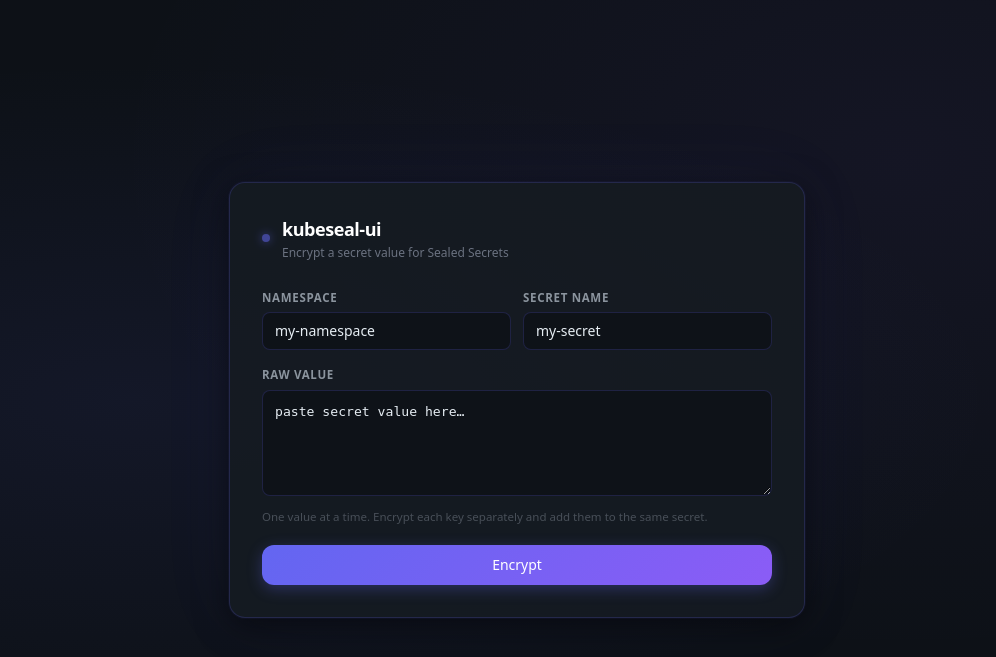
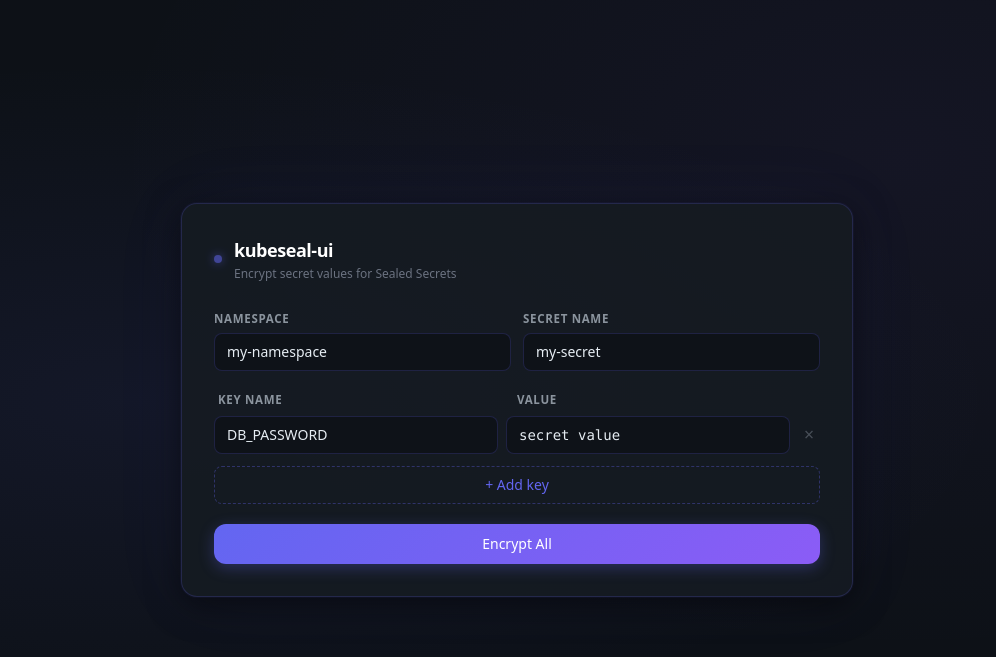
Before and after one commit to kuvi-99/kubeseal-ui, a Python web app: template templates/index.html in a window 1280 px wide. Shown: the top 657 px of the page, without its empty margins (123-1119 px from the left). Run offline with Jinja, Linux system fonts and the light colour scheme; the template is opened without the code that fills it, so the values that code supplies are empty; some libraries are stand-ins or nearby versions.

Commit message:
many_secrets

```diff
--- a/templates/index.html
+++ b/templates/index.html
@@ -17,246 +17,229 @@
     .card {
       background: rgba(22, 27, 34, 0.95);
       border: 1px solid rgba(99, 102, 241, 0.2);
-      box-shadow:
-        0 0 0 1px rgba(99, 102, 241, 0.05),
-        0 8px 32px rgba(0, 0, 0, 0.5),
-        0 0 80px rgba(99, 102, 241, 0.06);
+      box-shadow: 0 0 0 1px rgba(99,102,241,0.05), 0 8px 32px rgba(0,0,0,0.5), 0 0 80px rgba(99,102,241,0.06);
     }
 
     .field {
       background: rgba(13, 17, 23, 0.8) !important;
       border: 1px solid rgba(99, 102, 241, 0.2);
       color: #e6edf3 !important;
-      transition: border-color 0.2s ease, box-shadow 0.2s ease;
       -webkit-text-fill-color: #e6edf3 !important;
+      transition: border-color 0.2s, box-shadow 0.2s;
     }
-
     .field:focus {
       outline: none;
-      border-color: rgba(99, 102, 241, 0.6);
-      box-shadow: 0 0 0 3px rgba(99, 102, 241, 0.12), 0 0 20px rgba(99, 102, 241, 0.08);
+      border-color: rgba(99,102,241,0.6);
+      box-shadow: 0 0 0 3px rgba(99,102,241,0.12), 0 0 20px rgba(99,102,241,0.08);
     }
-
     .field::placeholder { color: #3d4451 !important; }
 
-    textarea.field {
-      font-family: 'JetBrains Mono', 'Fira Code', ui-monospace, monospace;
-      font-size: 0.82rem;
-      line-height: 1.6;
-      resize: vertical;
-    }
-
-    .encrypted-value {
-      font-family: 'JetBrains Mono', 'Fira Code', ui-monospace, monospace;
-      font-size: 0.82rem;
-      background: rgba(13, 17, 23, 0.8);
-      border: 1px solid rgba(34, 197, 94, 0.25);
-      color: #86efac;
-      word-break: break-all;
-    }
+    .entry-row { display: grid; grid-template-columns: 1fr 1fr auto; gap: 8px; align-items: center; }
 
     .yaml-block {
       font-family: 'JetBrains Mono', 'Fira Code', ui-monospace, monospace;
       font-size: 0.78rem;
-      background: rgba(13, 17, 23, 0.8);
-      border: 1px solid rgba(99, 102, 241, 0.15);
+      background: rgba(13,17,23,0.8);
+      border: 1px solid rgba(99,102,241,0.15);
       color: #c9d1d9;
       line-height: 1.7;
     }
+    .yaml-key { color: #79c0ff; }
+    .yaml-enc { color: #ffd700; }
+    .yaml-cmt { color: #484f58; }
 
-    .yaml-key   { color: #79c0ff; }
-    .yaml-val   { color: #a5d6ff; }
-    .yaml-str   { color: #a8ff78; }
-    .yaml-enc   { color: #ffd700; }
-    .yaml-cmt   { color: #484f58; }
+    .btn-primary {
+      background: linear-gradient(135deg, #6366f1 0%, #8b5cf6 100%);
+      box-shadow: 0 4px 15px rgba(99,102,241,0.3);
+      transition: all 0.2s;
+    }
+    .btn-primary:hover:not(:disabled) { box-shadow: 0 6px 25px rgba(99,102,241,0.5); transform: translateY(-1px); }
+    .btn-primary:active:not(:disabled) { transform: translateY(0); }
+    .btn-primary:disabled { opacity: 0.6; cursor: not-allowed; }
 
-    .btn-encrypt {
-      background: linear-gradient(135deg, #6366f1 0%, #8b5cf6 100%);
-      box-shadow: 0 4px 15px rgba(99, 102, 241, 0.3);
-      transition: all 0.2s ease;
+    .btn-add {
+      border: 1px dashed rgba(99,102,241,0.35);
+      color: #6366f1;
+      transition: all 0.15s;
+      background: transparent;
     }
-    .btn-encrypt:hover:not(:disabled) {
-      box-shadow: 0 6px 25px rgba(99, 102, 241, 0.5);
-      transform: translateY(-1px);
+    .btn-add:hover { border-color: rgba(99,102,241,0.7); background: rgba(99,102,241,0.07); }
+
+    .btn-remove {
+      color: #484f58;
+      transition: color 0.15s;
+      background: none; border: none; cursor: pointer;
+      font-size: 1.1rem; line-height: 1; padding: 4px 6px;
     }
-    .btn-encrypt:active:not(:disabled) { transform: translateY(0); }
-    .btn-encrypt:disabled { opacity: 0.6; cursor: not-allowed; }
+    .btn-remove:hover { color: #ef4444; }
 
     .btn-copy {
-      background: rgba(34, 197, 94, 0.12);
-      border: 1px solid rgba(34, 197, 94, 0.3);
-      color: #86efac;
-      transition: all 0.15s ease;
+      background: rgba(99,102,241,0.12);
+      border: 1px solid rgba(99,102,241,0.3);
+      color: #a5b4fc;
+      transition: all 0.15s;
       font-size: 0.72rem;
     }
-    .btn-copy:hover { background: rgba(34, 197, 94, 0.22); }
-    .btn-copy.copied { background: rgba(34, 197, 94, 0.25); border-color: rgba(34, 197, 94, 0.6); }
+    .btn-copy:hover { background: rgba(99,102,241,0.22); }
+    .btn-copy.copied { background: rgba(34,197,94,0.15); border-color: rgba(34,197,94,0.4); color: #86efac; }
 
-    .btn-copy-yaml {
-      background: rgba(99, 102, 241, 0.12);
-      border: 1px solid rgba(99, 102, 241, 0.3);
-      color: #a5b4fc;
-      transition: all 0.15s ease;
-      font-size: 0.72rem;
-    }
-    .btn-copy-yaml:hover { background: rgba(99, 102, 241, 0.22); }
-    .btn-copy-yaml.copied { background: rgba(99, 102, 241, 0.25); border-color: rgba(99, 102, 241, 0.6); }
-
-    .error-box {
-      background: rgba(239, 68, 68, 0.1);
-      border: 1px solid rgba(239, 68, 68, 0.3);
-      color: #fca5a5;
-    }
+    .error-box { background: rgba(239,68,68,0.1); border: 1px solid rgba(239,68,68,0.3); color: #fca5a5; }
 
     .spinner {
       width: 16px; height: 16px;
-      border: 2px solid rgba(255,255,255,0.3);
-      border-top-color: #fff;
-      border-radius: 50%;
-      animation: spin 0.7s linear infinite;
+      border: 2px solid rgba(255,255,255,0.3); border-top-color: #fff;
+      border-radius: 50%; animation: spin 0.7s linear infinite;
     }
     @keyframes spin { to { transform: rotate(360deg); } }
 
-    .label-text {
-      color: #8b949e;
-      font-size: 0.72rem;
-      font-weight: 600;
-      letter-spacing: 0.06em;
-      text-transform: uppercase;
-    }
-
+    .label-text { color: #8b949e; font-size: 0.72rem; font-weight: 600; letter-spacing: 0.06em; text-transform: uppercase; }
     .glow-dot {
-      width: 8px; height: 8px;
-      background: #6366f1;
-      border-radius: 50%;
-      box-shadow: 0 0 10px rgba(99, 102, 241, 0.9);
-      animation: pulse 2s ease-in-out infinite;
-      flex-shrink: 0;
+      width: 8px; height: 8px; background: #6366f1; border-radius: 50%;
+      box-shadow: 0 0 10px rgba(99,102,241,0.9); animation: pulse 2s ease-in-out infinite; flex-shrink: 0;
     }
     @keyframes pulse { 0%, 100% { opacity: 1; } 50% { opacity: 0.35; } }
-
     .hint { color: #484f58; font-size: 0.72rem; }
     .hint code { color: #6366f1; font-family: 'JetBrains Mono', ui-monospace, monospace; }
   </style>
 </head>
 <body class="flex items-center justify-center min-h-screen p-4">
 
-  <div class="card rounded-2xl p-8 w-full max-w-xl">
+  <div class="card rounded-2xl p-8 w-full max-w-2xl">
 
     <!-- Header -->
     <div class="flex items-center gap-3 mb-7">
       <div class="glow-dot"></div>
       <div>
         <h1 class="text-lg font-semibold text-white tracking-tight">kubeseal-ui</h1>
-        <p class="text-xs text-gray-500 mt-0.5">Encrypt a secret value for Sealed Secrets</p>
+        <p class="text-xs text-gray-500 mt-0.5">Encrypt secret values for Sealed Secrets</p>
       </div>
     </div>
 
     <!-- Namespace + Secret name -->
-    <div class="grid grid-cols-2 gap-3 mb-4">
+    <div class="grid grid-cols-2 gap-3 mb-5">
       <div>
         <label class="label-text block mb-1.5">Namespace</label>
-        <input id="namespace" type="text" placeholder="my-namespace"
-          class="field w-full rounded-lg px-3 py-2 text-sm" />
+        <input id="namespace" type="text" placeholder="my-namespace" class="field w-full rounded-lg px-3 py-2 text-sm" />
       </div>
       <div>
         <label class="label-text block mb-1.5">Secret name</label>
-        <input id="name" type="text" placeholder="my-secret"
-          class="field w-full rounded-lg px-3 py-2 text-sm" />
+        <input id="name" type="text" placeholder="my-secret" class="field w-full rounded-lg px-3 py-2 text-sm" />
       </div>
     </div>
 
-    <!-- Raw value -->
-    <div class="mb-5">
-      <label class="label-text block mb-1.5">Raw value</label>
-      <textarea id="value" rows="4" class="field w-full rounded-lg px-3 py-2.5"
-        placeholder="paste secret value here…"></textarea>
-      <p class="hint mt-1.5">One value at a time. Encrypt each key separately and add them to the same secret.</p>
+    <!-- Column headers -->
+    <div class="entry-row mb-2 px-1">
+      <span class="label-text">Key name</span>
+      <span class="label-text">Value</span>
+      <span></span>
     </div>
+
+    <!-- Entries -->
+    <div id="entries" class="space-y-2 mb-3"></div>
+
+    <!-- Add key button -->
+    <button onclick="addRow()" class="btn-add w-full py-2 rounded-lg text-sm font-medium mb-5">
+      + Add key
+    </button>
 
     <!-- Encrypt button -->
     <button id="encryptBtn" onclick="encrypt()"
-      class="btn-encrypt w-full py-2.5 rounded-xl text-white font-medium text-sm flex items-center justify-center gap-2">
+      class="btn-primary w-full py-2.5 rounded-xl text-white font-medium text-sm flex items-center justify-center gap-2">
       <div class="spinner hidden" id="spinner"></div>
-      <span id="btnText">Encrypt</span>
+      <span id="btnText">Encrypt All</span>
     </button>
 
     <!-- Error -->
     <div id="errorBox" class="hidden error-box rounded-lg px-4 py-3 mt-4 text-sm font-mono whitespace-pre-wrap"></div>
 
-    <!-- Output block -->
-    <div id="outputBlock" class="hidden mt-6 space-y-4">
-
-      <!-- Encrypted string -->
-      <div>
-        <div class="flex items-center justify-between mb-2">
-          <label class="label-text">Encrypted value</label>
-          <button id="copyBtn" onclick="copyEncrypted()"
-            class="btn-copy px-3 py-1.5 rounded-lg font-medium">Copy</button>
-        </div>
-        <div id="encryptedOutput" class="encrypted-value rounded-lg px-4 py-3 leading-relaxed"></div>
-      </div>
-
-      <!-- YAML snippet -->
-      <div>
+    <!-- Output -->
+    <div id="outputBlock" class="hidden mt-6">
       <div class="flex items-center justify-between mb-2">
         <label class="label-text">Add to values.yaml</label>
-          <button id="copyYamlBtn" onclick="copyYaml()"
-            class="btn-copy-yaml px-3 py-1.5 rounded-lg font-medium">Copy YAML</button>
+        <button id="copyBtn" onclick="copyYaml()" class="btn-copy px-3 py-1.5 rounded-lg font-medium">Copy YAML</button>
       </div>
-        <pre id="yamlSnippet" class="yaml-block rounded-lg px-4 py-3 overflow-x-auto"></pre>
+      <pre id="yamlOutput" class="yaml-block rounded-lg px-4 py-3 overflow-x-auto whitespace-pre-wrap break-all"></pre>
       <p class="hint mt-2">
-          Replace <code>YOUR_KEY</code> with the env variable name (e.g. <code>DB_PASSWORD</code>).
-          Encrypt each value separately and add them to <code>encryptedData</code>.
+        Reference in container: <code>envFrom: [{secretRef: {name: &lt;secret-name&gt;}}]</code>
       </p>
     </div>
 
   </div>
-  </div>
 
   <script>
-    let lastEncrypted = '';
-    let lastNamespace = '';
-    let lastName = '';
+    let rowId = 0;
+    let lastYaml = '';
 
-    function buildYaml(ns, name, enc) {
-      return [
-        `secrets:`,
-        `  sealed:`,
-        `    - name: ${name}`,
-        `      encryptedData:`,
-        `        YOUR_KEY: ${enc}`,
-        ``,
-        `# Reference in container:`,
-        `# deployment:`,
-        `#   containers:`,
-        `#     - envFrom:`,
-        `#         - secretRef:`,
-        `#             name: ${name}`,
-      ].join('\n');
+    function addRow(key = '', value = '') {
+      const id = rowId++;
+      const div = document.createElement('div');
+      div.className = 'entry-row';
+      div.id = `row-${id}`;
+      div.innerHTML = `
+        <input type="text" placeholder="DB_PASSWORD" value="${escHtml(key)}"
+          class="field rounded-lg px-3 py-2 text-sm" data-role="key" />
+        <input type="text" placeholder="secret value" value="${escHtml(value)}"
+          class="field rounded-lg px-3 py-2 text-sm font-mono" data-role="value" />
+        <button class="btn-remove" onclick="removeRow(${id})" title="Remove">×</button>
+      `;
+      document.getElementById('entries').appendChild(div);
     }
 
-    function renderYaml(ns, name, enc) {
-      const el = document.getElementById('yamlSnippet');
-      // simple syntax highlight via innerHTML
-      const yaml = buildYaml(ns, name, enc);
-      el.innerHTML = yaml
-        .replace(/&/g, '&amp;').replace(/</g, '&lt;').replace(/>/g, '&gt;')
-        .replace(/(secrets:|sealed:|encryptedData:|deployment:|containers:|envFrom:)/g,
-          '<span class="yaml-key">$1</span>')
-        .replace(/(- name:|name:|YOUR_KEY:)/g,
-          '<span class="yaml-key">$1</span>')
-        .replace(/(#.*)/g, '<span class="yaml-cmt">$1</span>')
-        .replace(new RegExp(enc.replace(/[.*+?^${}()|[\]\\]/g, '\\$&'), 'g'),
-          `<span class="yaml-enc">${enc}</span>`)
-        .replace(/(- secretRef:|secretRef:)/g,
-          '<span class="yaml-key">$1</span>');
+    function removeRow(id) {
+      const el = document.getElementById(`row-${id}`);
+      if (el) el.remove();
+    }
+
+    function escHtml(s) {
+      return s.replace(/&/g,'&amp;').replace(/"/g,'&quot;').replace(/</g,'&lt;').replace(/>/g,'&gt;');
+    }
+
+    function getEntries() {
+      return [...document.getElementById('entries').querySelectorAll('.entry-row')].map(row => ({
+        key:   row.querySelector('[data-role=key]').value.trim(),
+        value: row.querySelector('[data-role=value]').value,
+      }));
+    }
+
+    function buildYaml(name, encrypted) {
+      const lines = [
+        'secrets:',
+        '  sealed:',
+        `    - name: ${name}`,
+        '      encryptedData:',
+        ...Object.entries(encrypted).map(([k, v]) => `        ${k}: ${v}`),
+        '',
+        '# Reference in container:',
+        '# deployment:',
+        '#   containers:',
+        '#     - envFrom:',
+        '#         - secretRef:',
+        `#             name: ${name}`,
+      ];
+      return lines.join('\n');
+    }
+
+    function renderYaml(name, encrypted) {
+      const raw = buildYaml(name, encrypted);
+      lastYaml = raw;
+      const el = document.getElementById('yamlOutput');
+      el.innerHTML = raw
+        .replace(/&/g,'&amp;').replace(/</g,'&lt;').replace(/>/g,'&gt;')
+        .replace(/(secrets:|sealed:|encryptedData:|deployment:|containers:|envFrom:)/g, '<span class="yaml-key">$1</span>')
+        .replace(/(- name:|name:|secretRef:)/g, '<span class="yaml-key">$1</span>')
+        .replace(/(#.*)/g, '<span class="yaml-cmt">$1</span>');
+
+      // highlight encrypted values (long base64 strings)
+      Object.values(encrypted).forEach(v => {
+        const safe = v.replace(/[.*+?^${}()|[\]\\]/g, '\\$&');
+        el.innerHTML = el.innerHTML.replace(new RegExp(safe, 'g'), `<span class="yaml-enc">${v}</span>`);
+      });
     }
 
     async function encrypt() {
       const namespace = document.getElementById('namespace').value.trim();
       const name = document.getElementById('name').value.trim();
-      const value = document.getElementById('value').value;
+      const entries = getEntries();
       const btn = document.getElementById('encryptBtn');
       const spinner = document.getElementById('spinner');
       const btnText = document.getElementById('btnText');
@@ -268,7 +251,12 @@
 
       if (!namespace) return showError('Namespace is required.');
       if (!name)      return showError('Secret name is required.');
-      if (!value.trim()) return showError('Raw value is empty.');
+      if (!entries.length) return showError('Add at least one key.');
+
+      const emptyKey = entries.find(e => !e.key);
+      if (emptyKey) return showError('Key name cannot be empty.');
+      const emptyVal = entries.find(e => !e.value.trim());
+      if (emptyVal) return showError(`Value for key "${emptyVal.key || '?'}" is empty.`);
 
       btn.disabled = true;
       spinner.classList.remove('hidden');
@@ -278,24 +266,19 @@
         const resp = await fetch('/encrypt', {
           method: 'POST',
           headers: { 'Content-Type': 'application/json' },
-          body: JSON.stringify({ value, namespace, name }),
+          body: JSON.stringify({ namespace, name, entries }),
         });
         const data = await resp.json();
         if (!resp.ok) { showError(data.detail || `Error ${resp.status}`); return; }
 
-        lastEncrypted = data.encrypted;
-        lastNamespace = namespace;
-        lastName = name;
-
-        document.getElementById('encryptedOutput').textContent = data.encrypted;
-        renderYaml(namespace, name, data.encrypted);
+        renderYaml(name, data.encrypted);
         outputBlock.classList.remove('hidden');
       } catch (e) {
         showError('Network error: ' + e.message);
       } finally {
         btn.disabled = false;
         spinner.classList.add('hidden');
-        btnText.textContent = 'Encrypt';
+        btnText.textContent = 'Encrypt All';
       }
     }
 
@@ -305,16 +288,9 @@
       el.classList.remove('hidden');
     }
 
-    async function copyEncrypted() {
-      await navigator.clipboard.writeText(lastEncrypted);
+    async function copyYaml() {
+      await navigator.clipboard.writeText(lastYaml);
       const btn = document.getElementById('copyBtn');
-      btn.textContent = 'Copied!'; btn.classList.add('copied');
-      setTimeout(() => { btn.textContent = 'Copy'; btn.classList.remove('copied'); }, 2000);
-    }
-
-    async function copyYaml() {
-      await navigator.clipboard.writeText(buildYaml(lastNamespace, lastName, lastEncrypted));
-      const btn = document.getElementById('copyYamlBtn');
       btn.textContent = 'Copied!'; btn.classList.add('copied');
       setTimeout(() => { btn.textContent = 'Copy YAML'; btn.classList.remove('copied'); }, 2000);
     }
@@ -322,6 +298,9 @@
     document.addEventListener('keydown', e => {
       if ((e.ctrlKey || e.metaKey) && e.key === 'Enter') encrypt();
     });
+
+    // Start with one empty row
+    addRow();
   </script>
 
 </body>
```
Also changed, not shown: main.py (+40 -21 lines). Lines whose indentation alone changed are shown as unchanged.
